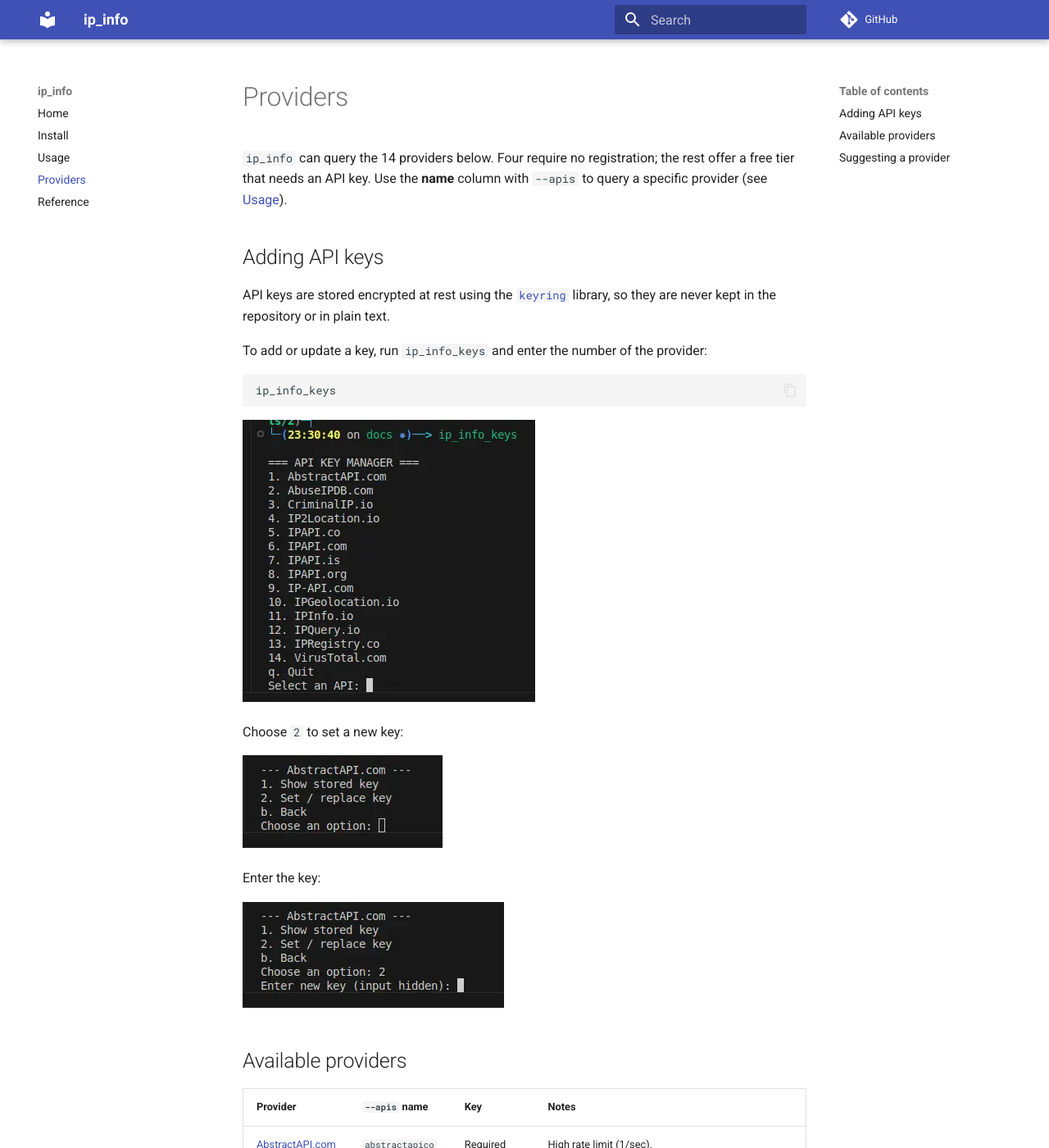
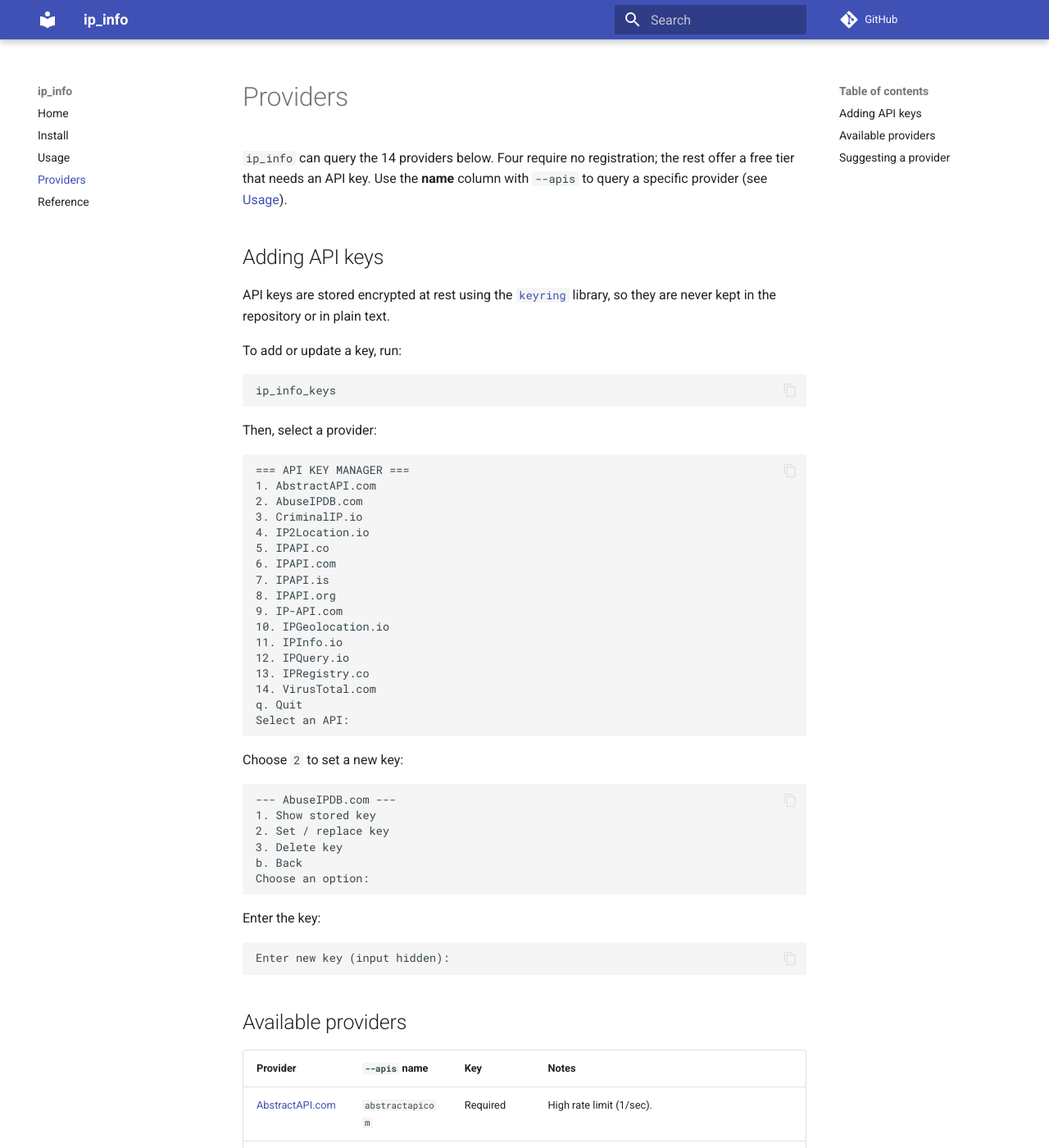
Before and after one commit to DrollRobot/ip_info, an MkDocs documentation site: the page built from docs/providers.md, in a window 1280 px wide and 1400 px high. Shown: the whole window at 82% size. Built offline with MkDocs 1.6.1 and Material for MkDocs 9.7.7, drawn with Linux system fonts in a browser that asks for light colours; comment, search, counter and statistics services are not loaded; some of the changed text lies outside the part shown.

Commit message:
docs: refine install/usage/providers pages; drop screenshots
Tighten the install steps (uv-from-GitHub), condense usage examples, and
show the ip_info_keys workflow as text output. Remove the now-unreferenced
docs/img screenshots.

Co-Authored-By: Claude Opus 4.8 (1M context) <noreply@anthropic.com>

````diff
--- a/docs/providers.md
+++ b/docs/providers.md
@@ -10,21 +10,47 @@ API keys are stored encrypted at rest using the
 [`keyring`](https://pypi.org/project/keyring/) library, so they are never kept
 in the repository or in plain text.
 
-To add or update a key, run `ip_info_keys` and enter the number of the provider:
-
+To add or update a key, run:
 ```
 ip_info_keys
 ```
 
-![add keys 1](img/ip_info-1753415093128.webp)
+Then, select a provider:
+```
+=== API KEY MANAGER ===
+1. AbstractAPI.com
+2. AbuseIPDB.com
+3. CriminalIP.io
+4. IP2Location.io
+5. IPAPI.co
+6. IPAPI.com
+7. IPAPI.is
+8. IPAPI.org
+9. IP-API.com
+10. IPGeolocation.io
+11. IPInfo.io
+12. IPQuery.io
+13. IPRegistry.co
+14. VirusTotal.com
+q. Quit
+Select an API:
+```
 
 Choose `2` to set a new key:
-
-![add keys 2](img/ip_info-1753415202218.webp)
+```
+--- AbuseIPDB.com ---
+1. Show stored key
+2. Set / replace key
+3. Delete key
+b. Back
+Choose an option:
+```
 
 Enter the key:
+```
+Enter new key (input hidden):
+```
 
-![add keys 3](img/ip_info-1753415243399.webp)
 
 ## Available providers
 
@@ -33,21 +59,22 @@ Enter the key:
 | [AbstractAPI.com](https://app.abstractapi.com/users/signup) | `abstractapicom` | Required | High rate limit (1/sec). |
 | [AbuseIPDB.com](https://www.abuseipdb.com/register?plan=free) | `abuseipdbcom` | Required | Abuse reports; high limit (1k/day); no location data. |
 | [CriminalIP.io](https://www.criminalip.io/register) | `criminalipio` | Required | Good security information; low limit (50/month). |
-| IP-API.com | `ipdashapicom` | Not required | High rate limit; supports bulk queries. |
+| [IP-API.com](https://ip-api.com/) | `ipdashapicom` | Not required | High rate limit; supports bulk queries. |
 | [IP2Location.io](https://www.ip2location.io/sign-up?ref=5) | `ip2locationio` | Optional | High limit (1k/day, more with a key); location, ASN, proxy only. |
-| IPAPI.co | `ipapico` | Not required | High limit (1k/day); bulk; location and ASN only. |
+| [IPAPI.co](https://ipapi.co/) | `ipapico` | Not required | High limit (1k/day); bulk; location and ASN only. |
 | [IPAPI.com](https://ipapi.com/signup/free) | `ipapicom` | Required | Low limit (100/month); location only. |
 | [IPAPI.is](https://ipapi.is/app/signup) | `ipapiis` | Required | Security and risk data; high limit (1k/day); bulk. |
 | [IPAPI.org](https://members.ipapi.org/registration_form.php) | `ipapiorg` | Required | High limit (1k/day); bulk. |
 | [IPGeolocation.io](https://app.ipgeolocation.io/signup) | `ipgeolocationio` | Required | High limit (1k/day); location only. |
 | [IPInfo.io](https://ipinfo.io/signup) | `ipinfoio` | Required | No rate limit; location only. |
-| IPQuery.io | `ipqueryio` | Not required | High limit; bulk; good security information. |
+| [IPQuery.io](https://ipquery.io/) | `ipqueryio` | Not required | High limit; bulk; good security information. |
 | [IPRegistry.co](https://dashboard.ipregistry.co/signup) | `ipregistryco` | Required | Good security information; 100k queries per account. |
 | [VirusTotal.com](https://www.virustotal.com/gui/join-us) | `virustotalcom` | Required | Good security information; trusted provider; low limit (4/min, 500/day). |
 
 ## Suggesting a provider
 
-Know a provider that isn't listed? Contributions are welcome — see
+Know of a provider that offers API access in a free tier that isn't listed?
+Contributions are welcome — see
 [CONTRIBUTING.md](https://github.com/DrollRobot/ip_info/blob/main/CONTRIBUTING.md).
 Providers that need no key, have a high rate limit, and return good security
 information (Tor/VPN detection, risk scores, abuse reports) are especially
````
Also changed, not shown: docs/index.md (+5 -9 lines), docs/install.md (+3 -26 lines), docs/usage.md (+3 -19 lines), docs/img/ip_info-1753236989279.webp (deleted), docs/img/ip_info-1753237264743.webp (deleted), docs/img/ip_info-1753239351548.webp (deleted), docs/img/ip_info-1753415093128.webp (deleted), docs/img/ip_info-1753415202218.webp (deleted), docs/img/ip_info-1753415243399.webp (deleted), docs/img/ip_info-1753415554661.webp (deleted), docs/img/ip_info-1753417887180.webp (deleted), docs/img/ip_info-1753417991342.webp (deleted), docs/img/ip_info-1753418532254.webp (deleted), docs/img/ip_info-1753420108640.webp (deleted).
